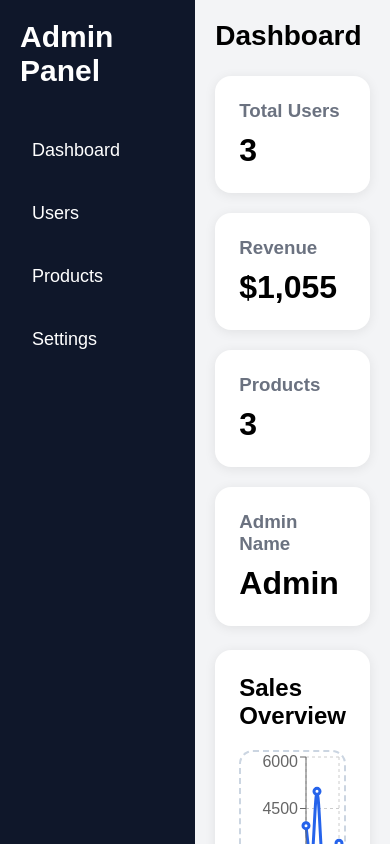
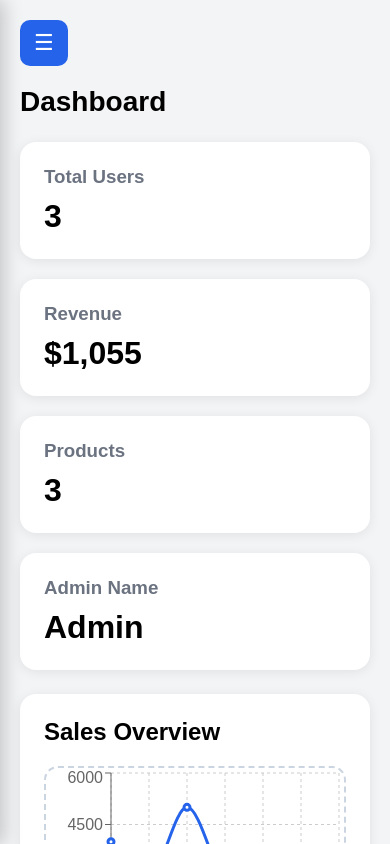
Before and after one commit to shindesamiksha0902-stack/Admindashboard, a React (Vite) app: page / in a window 390 px wide. Shown: the top 844 px of the page. Built offline with nearby package versions, Linux system fonts and the light colour scheme.

Commit message:
Updated admin dashboard with context API and CRUD features

```diff
--- a/src/components/layout.jsx
+++ b/src/components/layout.jsx
@@ -1,12 +1,28 @@
+import { useState } from "react";
 import { Outlet } from "react-router-dom";
 import Sidebar from "./sidebar";
 
 export default function Layout() {
+  const [sidebarOpen, setSidebarOpen] = useState(false);
+
   return (
     <div className="dashboard">
-      <Sidebar />
+      <Sidebar
+        sidebarOpen={sidebarOpen}
+        onClose={() => setSidebarOpen(false)}
+      />
+
+      {sidebarOpen && <div className="backdrop" onClick={() => setSidebarOpen(false)} />}
 
       <main className="main">
+        <button
+          className="hamburger-btn"
+          onClick={() => setSidebarOpen((prev) => !prev)}
+          aria-label="Toggle sidebar"
+        >
+          ☰
+        </button>
+
         <Outlet />
       </main>
     </div>
--- a/src/components/sidebar.jsx
+++ b/src/components/sidebar.jsx
@@ -1,15 +1,15 @@
 import { Link } from "react-router-dom";
 
-export default function Sidebar() {
+export default function Sidebar({ sidebarOpen, onClose }) {
   return (
-    <aside className="sidebar">
+    <aside className={`sidebar ${sidebarOpen ? "open" : ""}`}>
       <div className="brand">Admin Panel</div>
 
       <nav className="menu">
-        <Link to="/">Dashboard</Link>
-        <Link to="/users">Users</Link>
-        <Link to="/products">Products</Link>
-        <Link to="/settings">Settings</Link>
+        <Link to="/" onClick={onClose}>Dashboard</Link>
+        <Link to="/users" onClick={onClose}>Users</Link>
+        <Link to="/products" onClick={onClose}>Products</Link>
+        <Link to="/settings" onClick={onClose}>Settings</Link>
       </nav>
     </aside>
   );
--- a/src/index.css
+++ b/src/index.css
@@ -7,6 +7,7 @@
 
 body {
   background: #f3f4f6;
+  overflow-x: hidden;
 }
 
 /* MAIN LAYOUT */
@@ -23,12 +24,14 @@ body {
   background: #0f172a;
   color: white;
   padding: 24px;
+  transition: transform 0.3s ease, width 0.3s ease;
 }
 
 .brand {
   font-size: 30px;
   font-weight: bold;
   margin-bottom: 40px;
+  white-space: nowrap;
 }
 
 .menu {
@@ -44,6 +47,7 @@ body {
   padding: 12px;
   border-radius: 10px;
   transition: 0.3s;
+  white-space: nowrap;
 }
 
 .menu a:hover {
@@ -55,6 +59,27 @@ body {
 .main {
   flex: 1;
   padding: 32px;
+  min-width: 0;
+}
+
+/* HAMBURGER */
+
+.hamburger-btn {
+  display: none;
+  border: none;
+  background: #2563eb;
+  color: white;
+  font-size: 22px;
+  padding: 10px 14px;
+  border-radius: 10px;
+  cursor: pointer;
+  margin-bottom: 20px;
+}
+
+/* BACKDROP */
+
+.backdrop {
+  display: none;
 }
 
 /* CARDS */
@@ -70,7 +95,7 @@ body {
   background: white;
   border-radius: 16px;
   padding: 24px;
-  box-shadow: 0 2px 12px rgba(0,0,0,0.08);
+  box-shadow: 0 2px 12px rgba(0, 0, 0, 0.08);
 }
 
 .stat-card h3 {
@@ -94,11 +119,9 @@ body {
   border: 2px dashed #cbd5e1;
   border-radius: 14px;
   margin-top: 20px;
-
   display: flex;
   align-items: center;
   justify-content: center;
-
   color: #64748b;
 }
 
@@ -115,6 +138,7 @@ body {
   padding: 14px;
   border-bottom: 1px solid #e5e7eb;
   text-align: left;
+  vertical-align: top;
 }
 
 /* FORMS */
@@ -127,6 +151,7 @@ body {
 }
 
 .input {
+  width: 100%;
   padding: 14px;
   border-radius: 10px;
   border: 1px solid #d1d5db;
@@ -146,16 +171,37 @@ body {
   color: white;
 }
 
+/* RESPONSIVE */
+
 @media (max-width: 900px) {
+  .dashboard {
+    display: block;
+  }
 
-  .layout {
-    flex-direction: column;
+  .hamburger-btn {
+    display: inline-block;
   }
 
   .sidebar {
-    width: 100%;
-    height: auto;
-    padding: 20px;
+    position: fixed;
+    top: 0;
+    left: 0;
+    height: 100vh;
+    z-index: 1001;
+    transform: translateX(-100%);
+    box-shadow: 4px 0 18px rgba(0, 0, 0, 0.2);
+  }
+
+  .sidebar.open {
+    transform: translateX(0);
+  }
+
+  .backdrop {
+    display: block;
+    position: fixed;
+    inset: 0;
+    background: rgba(0, 0, 0, 0.4);
+    z-index: 1000;
   }
 
   .main {
@@ -167,17 +213,17 @@ body {
   }
 
   .form-grid {
-    grid-template-columns: 1fr;
+    max-width: 100%;
   }
 
   .data-table {
     display: block;
     overflow-x: auto;
+    white-space: nowrap;
   }
 }
 
 @media (max-width: 600px) {
-
   .card-grid {
     grid-template-columns: 1fr;
   }
@@ -186,15 +232,11 @@ body {
     font-size: 28px !important;
   }
 
-  .sidebar h2 {
+  .brand {
     font-size: 24px;
   }
 
   .btn {
     width: 100%;
   }
-
-  .input {
-    width: 100%;
-  }
 }
```
